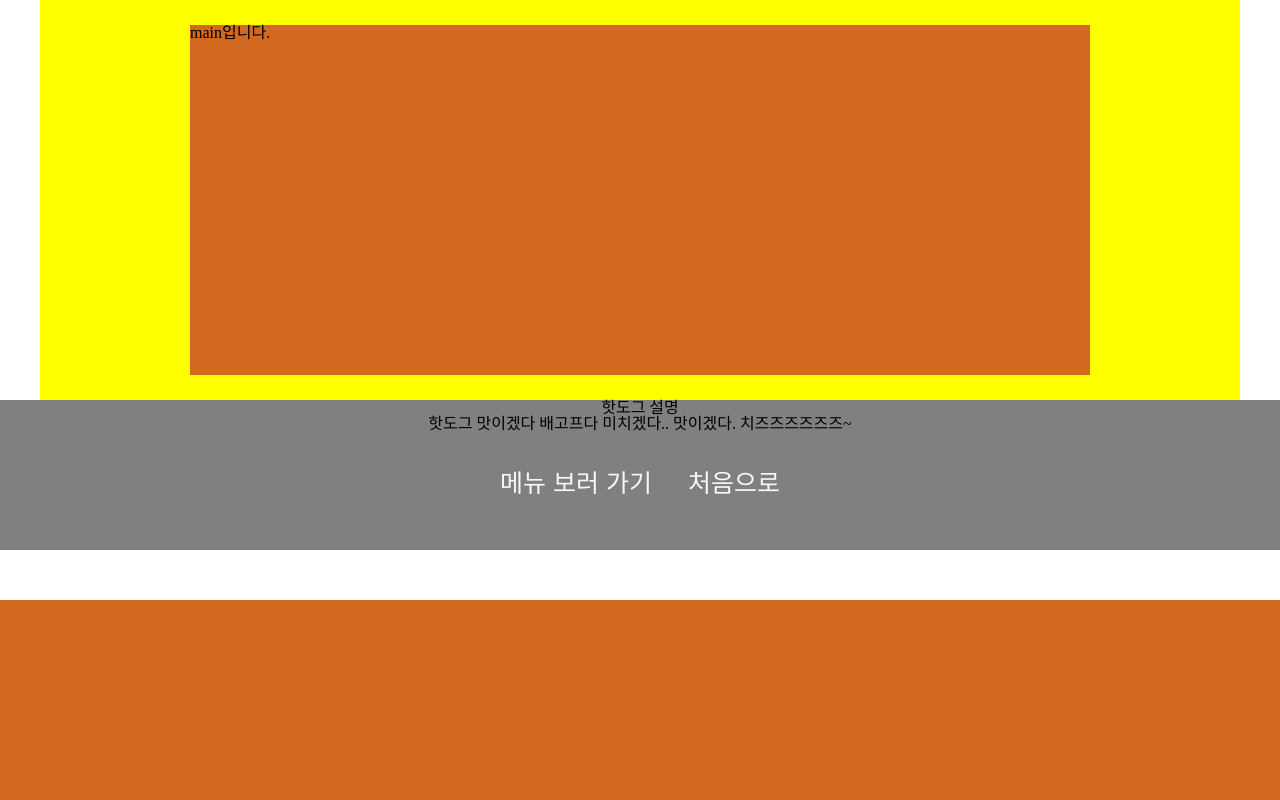
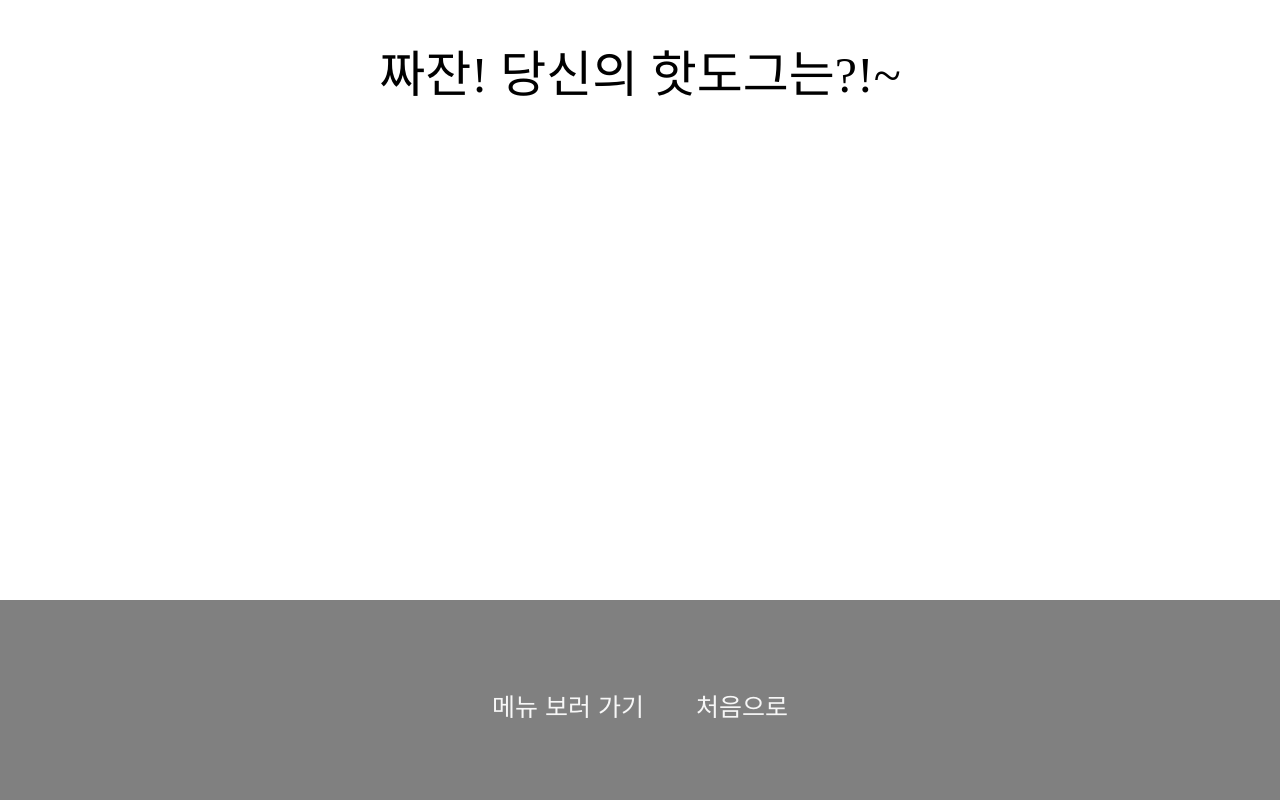
Before and after one commit to starMinK/hotdog, a Flask app: page /recomment in a window 1280 px wide. Shown: the part 200-1000 px from the top of the page. Before the commit the page ends 800 px from the top, so only its background shows below. Run offline with Flask 2, Linux system fonts and the light colour scheme; data that the repository does not hold is empty; some libraries are stand-ins or nearby versions.

Commit message:
Add 메인 질문페이지 기능 구현, 결과 페이지 기능 구현, 결과페이지에서 처음으로가기, 메뉴목록으로 가기 구현, 사이드바 x버튼 구현

```diff
--- a/app.py
+++ b/app.py
@@ -27,6 +27,10 @@ import hashlib
 def homeHtml():
     return render_template('index.html')
 
+@app.route("/detail")
+def detailHtml():
+    return render_template('detail.html')
+
 @app.route('/')
 def home():
     token_receive = request.cookies.get('mytoken')
@@ -46,11 +50,19 @@ def menu_get():
 
 @app.route("/recomment", methods=["GET"])
 def recomment():
-    return render_template('recomment.html');
+    return render_template('recomment.html')
+
+@app.route("/api/recomment", methods=["POST"])
+def recomment_get():
+    recomment_receive = request.form['recomment_give']
+    print(recomment_receive)
+    recommnet_name = db.menu.find_one({'result':recomment_receive}, {'_id':False})
+    return jsonify({'result':recommnet_name})
+
 
 @app.route('/notice')
 def notice():
-   return render_template('notice.html')
+    return render_template('notice.html')
 
 @app.route("/hotdog-list", methods=["GET"])
 def hotdog_get():
--- a/static/recomment.css
+++ b/static/recomment.css
@@ -1,27 +1,44 @@
 /* main */
 
 main > .inner {
-    height: 400px;
-    background-color: yellow;
+    height: 600px;
 }
 
 main > .inner > .content {
+    text-align: center;
     width: 900px;
-    height: 350px;
-    background-color: chocolate;
+    height: 500px;
+}
+main > .inner > .content  > img {
+    width: 400px;
+    height: 300px;
+}
+
+main > .inner > .content  > p:nth-child(1) {
+    font-size: 50px;
+    margin: 0  auto 30px auto;
+}
+main > .inner > .content  > p:nth-child(3) {
+    font-size: 40px;
+    margin: 30px;
+}
+main > .inner > .content  > p:nth-child(4) {
+    font-size: 30px;
+
 }
 
 /* footer */
 footer {
     width: 100%;
     background-color: gray;
-    height: 150px;
-   text-align: center;
+    height: 200px;
+    display: flex;
+    justify-content: center;
 }
 footer > button {
     border: none;
     font-size: 25px;
-    margin: 30px 10px 10px 10px;
+    margin: 30px 20px 20px 20px;
     background-color: gray;
     color: #f7f7f7;
 }
--- a/templates/base.html
+++ b/templates/base.html
@@ -14,7 +14,7 @@
 
     {% block title %}
     <!--  페이지별 타이틀 공간  -->
-    <title>Document</title>
+    <title>Document</title>,
     {% endblock title %}
 
     {% block scripts %}
@@ -44,6 +44,9 @@
 
         function goRegister() {
             window.location.href = ("/register")
+        }
+        function goNotice() {
+            window.location.href = ("/notice");
         }
 
         function cookieCheck() {
@@ -92,6 +95,11 @@
             border: none;
             z-index: 10;
             background-color: inherit;
+        }
+
+        /* 사이드 닫는 x버튼*/
+        #close {
+            display: none;
         }
 
         /* sidebar */
@@ -151,8 +159,11 @@
     <div class="inner">
         <img src="https://myungranghotdog.com/images/site/kor/layout/logo.png" alt="로고 이미지">
         <label for="menucion">
-            <div class="material-symbols-outlined">
+            <div class="material-symbols-outlined" id="open">
                 menu
+            </div>
+            <div class="material-symbols-outlined" id="close">
+                close
             </div>
             <div class="sidebar">
                 <fieldset class="sidebar_login">
@@ -167,11 +178,23 @@
                 <div class="sidebar_navBtn">
                     <button onclick="goRegister()">회원가입</button>
                     <button>리뷰보기</button>
-                    <button>메뉴보기</button>
+                    <button onclick="goNotice()">메뉴보기</button>
                 </div>
             </div>
         </label>
     </div>
+    <script>
+        const closeBtn = document.querySelector('#close');
+        const openBtn = document.querySelector('#open');
+        closeBtn.addEventListener('click', () => {
+            openBtn.style.display = 'block';
+            closeBtn.style.display = 'none';
+        });
+        openBtn.addEventListener('click', () => {
+            openBtn.style.display = 'none';
+            closeBtn.style.display = 'block';
+        });
+    </script>
 </header>
 {% block content %} {% endblock content %}
 </body>
--- a/templates/detail.html
+++ b/templates/detail.html
@@ -6,14 +6,12 @@
 <script>
 
         $(document).ready(function () {
-            listing();
             const name = getId();
-            console.log(name);
+            listing(naame);
         });
 
         function getId() {
             const urlParams = new URLSearchParams(location.search);
-            console.log(urlParams.get('title'));
             return urlParams.get('title');
         }
 
--- a/templates/recomment.html
+++ b/templates/recomment.html
@@ -5,28 +5,43 @@
 <link rel="stylesheet" href="../static/recomment.css">
 
 <script>
+    $(document).ready(function () {
+        const result = getId();
+        posting(result);
+    });
+
+    function posting(result) {
+        $.ajax({
+            type: 'POST',
+            url: '/api/recomment',
+            data: {recomment_give:result},
+            success: function (response) {
+                let rows = response['result'];
+                let title = rows['name'];
+                let img = rows['detailImgUrl'];
+                let content = rows['content'];
+                console.log(rows);
+                console.log(title);
+                console.log(img);
+                console.log(content);
+                let temp_html = `<img src=${img}/><p>${title}</p> <p>${content}</p>`;
+                $(`.content`).append(temp_html);
+            }
+        });
+    }
+
     function getId() {
         const urlParams = new URLSearchParams(location.search);
         console.log(urlParams.get('result'));
         return urlParams.get('result');
     }
 
-    $(document).ready(function () {
-        const result = getId();
-        posting(result);
+    function goMain() {
+        window.location.href = "/";
+    }
 
-    });
-
-    function posting(result) {
-        console.log('result', result);
-        $.ajax({
-            type: 'POST',
-            url: '/recomment_get',
-            data: {},
-            success: function (response) {
-                console.log(response);
-            }
-        });
+    function goNotice() {
+        window.location.href = "/notice";
     }
 </script>
 {% endblock scripts %}
@@ -35,15 +50,13 @@
 <main>
     <div class="inner">
         <div class="content">
-            main입니다.
+            <p>짜잔! 당신의 핫도그는?!~</p>
         </div>
     </div>
 </main>
 
 <footer>
-    <p>핫도그 설명</p>
-    <p>핫도그 맛이겠다 배고프다 미치겠다.. 맛이겠다. 치즈즈즈즈즈즈~</p>
-    <button>메뉴 보러 가기</button>
-    <button>처음으로</button>
+    <button onclick="goNotice()">메뉴 보러 가기</button>
+    <button onclick="goMain()">처음으로</button>
 </footer>
 {% endblock content %}
```
